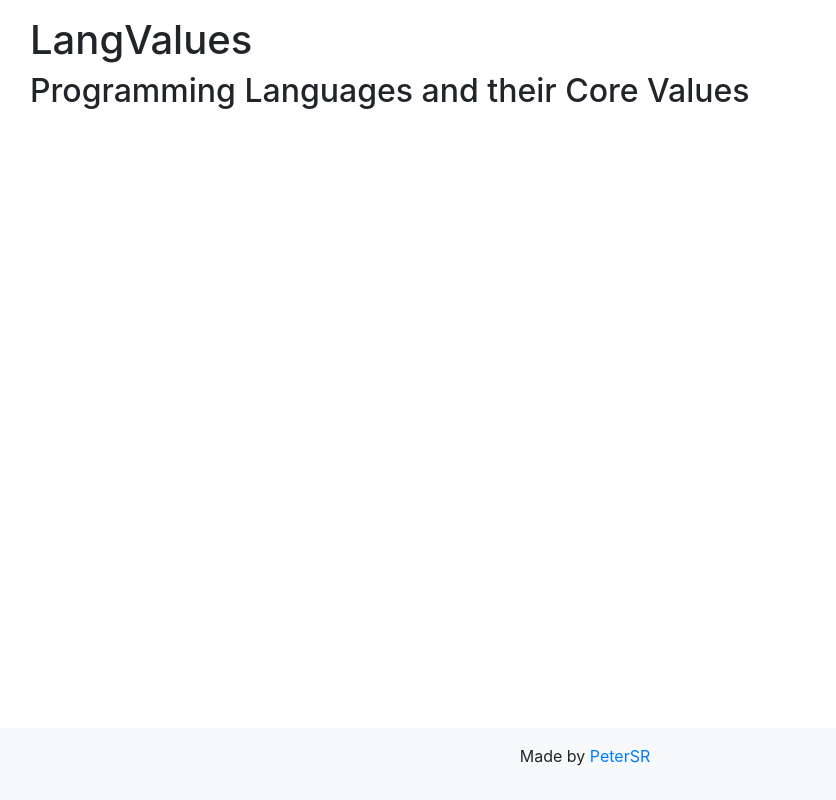
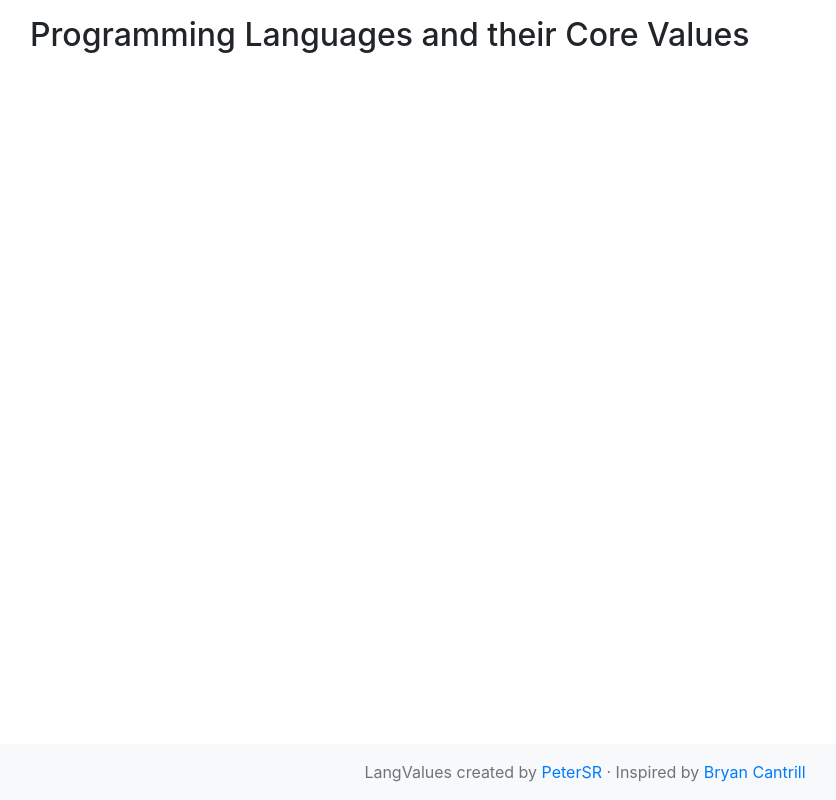
Before and after one commit to PeterSR/langvalues, a Django app: template backend/langvalues/templates/langvalues/base.html in a window 1280 px wide. Shown: the whole page, without its empty margins (55-891 px from the left). Run offline with Django 3.2, Linux system fonts and the light colour scheme; the template is opened without the code that fills it, so the values that code supplies are empty; some libraries are stand-ins or nearby versions.

Commit message:
Improved footer and page load

```diff
--- a/backend/langvalues/templates/langvalues/base.html
+++ b/backend/langvalues/templates/langvalues/base.html
@@ -3,7 +3,7 @@
 <html>
   <head>
     <meta charset="utf-8">
-    <title>{% block title %}LangValues - Programming Languages and their Core Values{% endblock %}</title>
+    <title>{% block title %}Programming Languages and their Core Values - LangValues{% endblock %}</title>
     <link rel="stylesheet" type="text/css" href="{% static 'css/app.css' %}">
     <meta name="viewport" content="width=device-width, initial-scale=1">
     {% block stylesheet %}{% endblock %}
@@ -13,7 +13,6 @@
     <div class="content">
         <div class="container">
             <header>
-                <h1>LangValues</h1>
                 <h2>Programming Languages and their Core Values</h2>
             </header>
 
@@ -28,18 +27,14 @@
     </div>
 
     <footer class="footer">
-        <p class="text-center">
-            Made by <a href="https://github.com/PeterSR">PeterSR</a>
-        </p>
+        <div class="text-center text-muted">
+            LangValues created by <a href="https://github.com/PeterSR">PeterSR</a>
+            &middot;
+            Inspired by <a href="https://youtu.be/2wZ1pCpJUIM?t=125" target="_blank">Bryan Cantrill</a>
+        </div>
     </footer>
 
     <script src="https://code.jquery.com/jquery-3.4.1.min.js"></script>
-    <script src="https://cdnjs.cloudflare.com/ajax/libs/popper.js/1.14.7/umd/popper.min.js" integrity="sha384-UO2eT0CpHqdSJQ6hJty5KVphtPhzWj9WO1clHTMGa3JDZwrnQq4sF86dIHNDz0W1" crossorigin="anonymous"></script>
-    {% if DEBUG %}
-    <script src="https://cdn.jsdelivr.net/npm/vue/dist/vue.js"></script>
-    {% else %}
-    <script src="https://cdn.jsdelivr.net/npm/vue"></script>
-    {% endif %}
     <link rel="stylesheet" href="https://stackpath.bootstrapcdn.com/bootstrap/4.3.1/css/bootstrap.min.css" integrity="sha384-ggOyR0iXCbMQv3Xipma34MD+dH/1fQ784/j6cY/iJTQUOhcWr7x9JvoRxT2MZw1T" crossorigin="anonymous">
     <script src="https://stackpath.bootstrapcdn.com/bootstrap/4.3.1/js/bootstrap.min.js" integrity="sha384-JjSmVgyd0p3pXB1rRibZUAYoIIy6OrQ6VrjIEaFf/nJGzIxFDsf4x0xIM+B07jRM" crossorigin="anonymous"></script>
     <script src="{% static 'js/app.js' %}"></script>
```
